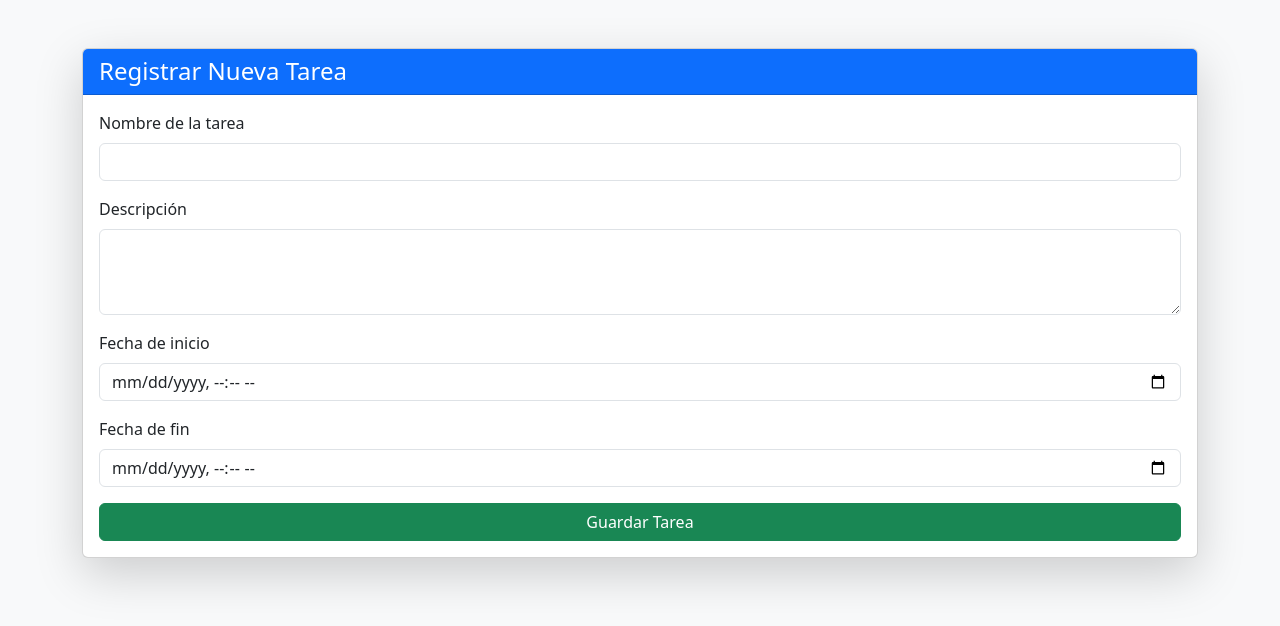
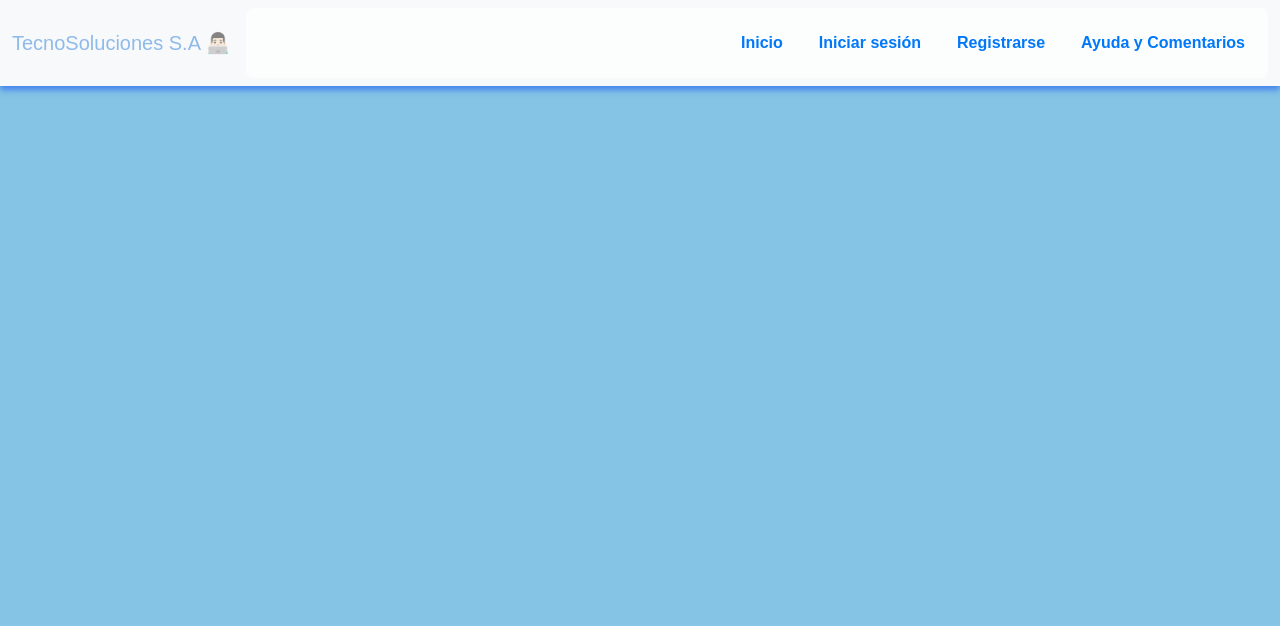
Before and after one commit to Jesus-d4v/TecnoSoluciones-S.A, a PHP site: page / in a window 1280 px wide. Shown: the top 626 px of the page. Run offline with PHP 8.4, Linux system fonts and the light colour scheme.

```diff
--- a/assets/css/styles.css
+++ b/assets/css/styles.css
@@ -0,0 +1,48 @@
+body {
+    font-family: Arial, sans-serif;
+    background-color: rgba(22, 142, 207, 0.52);
+    margin: 0;
+    padding: 0;
+}
+
+.navbar {
+    box-shadow: 0 4px 6px rgba(7, 67, 247, 0.5);
+}
+
+#navbarNav {
+    background-color: rgba(255, 255, 255, 0.68);
+    padding: 15px;
+    border-radius: 8px;
+}
+
+#navbarNav .nav-link {
+    color: #0078f9;
+    font-weight: 600;
+    margin-right: 20px;
+    transition: color 0.3s ease;
+}
+
+#navbarNav .nav-link:hover {
+    color: rgba(55, 109, 167, 0.78);
+    text-decoration: none;
+}
+
+#navbarNav .nav-item:last-child .nav-link {
+    margin-right: 0;
+}
+
+.navbar-toggler {
+    border: none;
+}
+
+.navbar-toggler-icon {
+    background-color: rgba(91, 161, 237, 0.56);
+    border-radius: 3px;
+}
+
+#titulo {
+    color: rgba(66, 141, 222, 0.58);
+}
+.togglePassword{
+    transition: transform 0.2s;
+}
--- a/includes/header.php
+++ b/includes/header.php
@@ -1,48 +1,39 @@
 <!DOCTYPE html>
-<html lang="es">
+<html lang="en">
 <head>
-    <meta charset="UTF-8">
-    <title>Registrar Tarea</title>
-    <link href="https://cdn.jsdelivr.net/npm/bootstrap@5.3.3/dist/css/bootstrap.min.css" rel="stylesheet">
+  <meta charset="UTF-8" />
+  <meta name="viewport" content="width=device-width, initial-scale=1.0" />
+  <title>TecnoSoluciones S.A 👨🏻‍💻</title>
+  <link href="https://cdn.jsdelivr.net/npm/bootstrap@5.3.6/dist/css/bootstrap.min.css" rel="stylesheet" integrity="sha384-4Q6Gf2aSP4eDXB8Miphtr37CMZZQ5oXLH2yaXMJ2w8e2ZtHTl7GptT4jmndRuHDT" crossorigin="anonymous">
+  <link rel="stylesheet" href="assets/css/styles.css">
 </head>
-<body class="bg-light">
+<body>
 
-<div class="container mt-5">
-    <div class="card shadow-lg">
-        <div class="card-header bg-primary text-white">
-            <h4 class="mb-0">Registrar Nueva Tarea</h4>
-        </div>
-        <div class="card-body">
-            <form action="guardar_tarea.php" method="POST">
-                <div class="mb-3">
-                    <label for="nombre_tarea" class="form-label">Nombre de la tarea</label>
-                    <input type="text" class="form-control" id="nombre_tarea" name="nombre_tarea" required>
-                </div>
+<nav class="navbar navbar-expand-lg navbar-light bg-light">
+    <div class="container-fluid">
+        <a class="navbar-brand" href="index.php" id="titulo">TecnoSoluciones S.A 👨🏻‍💻</a>
+        <button class="navbar-toggler" type="button" data-bs-toggle="collapse" data-bs-target="#navbarNav"
+                        aria-controls="navbarNav" aria-expanded="false" aria-label="Toggle navigation">
+            <span class="navbar-toggler-icon"></span>
+        </button>
 
-                <div class="mb-3">
-                    <label for="descripcion" class="form-label">Descripción</label>
-                    <textarea class="form-control" id="descripcion" name="descripcion" rows="3" required></textarea>
-                </div>
-
-                <div class="mb-3">
-                    <label for="fecha_inicio" class="form-label">Fecha de inicio</label>
-                    <input type="datetime-local" class="form-control" id="fecha_inicio" name="fecha_inicio" required>
-                </div>
-
-                <div class="mb-3">
-                    <label for="fecha_fin" class="form-label">Fecha de fin</label>
-                    <input type="datetime-local" class="form-control" id="fecha_fin" name="fecha_fin" required>
-                </div>
-
-                <div class="d-grid">
-                    <button type="submit" class="btn btn-success">Guardar Tarea</button>
-                </div>
-            </form>
-        </div>
+      <div class="collapse navbar-collapse" id="navbarNav">
+        <ul class="navbar-nav ms-auto">
+          <li class="nav-item">
+            <a class="nav-link" href="index.php">Inicio</a>
+          </li>
+          <li class="nav-item">
+            <a class="nav-link" href="login.php">Iniciar sesión</a>
+          </li>
+          <li class="nav-item">
+            <a class="nav-link" href="register.php">Registrarse</a>
+          </li>
+          <li class="nav-item">
+            <a class="nav-link" href="help.php">Ayuda y Comentarios</a>
+          </li>
+        </ul>
+      </div>
     </div>
-</div>
-
-<!-- Bootstrap JS (opcional) -->
-<script src="https://cdn.jsdelivr.net/npm/bootstrap@5.3.3/dist/js/bootstrap.bundle.min.js"></script>
-</body>
+  </nav>
+<script src="https://cdn.jsdelivr.net/npm/bootstrap@5.3.6/dist/js/bootstrap.bundle.min.js" integrity="sha384-j1CDi7MgGQ12Z7Qab0qlWQ/Qqz24Gc6BM0thvEMVjHnfYGF0rmFCozFSxQBxwHKO" crossorigin="anonymous"></script></body>
 </html>
--- /dev/null
+++ b/pagina_principal.php
@@ -0,0 +1 @@
+<a href="login.php?logout=1" class="btn btn-danger">Cerrar sesión</a>
```
Also changed, not shown: login.php (added, +105 -0 lines), assets/img/fondologin.png (added), assets/img/loginfondo.png (added), registro.php (added).
